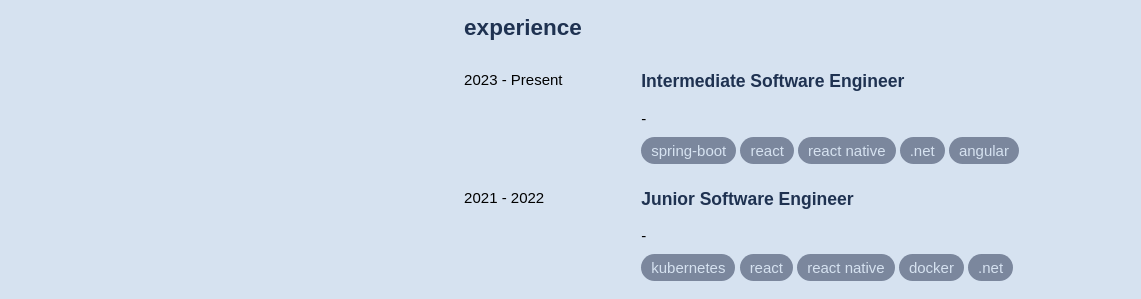
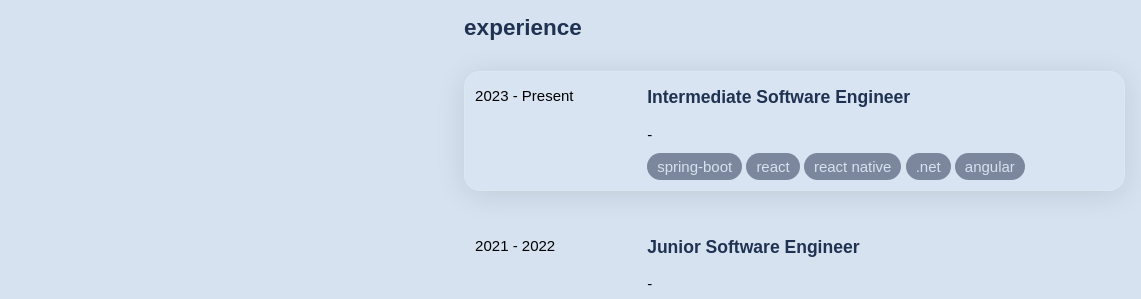
Before and after one commit to CBYMachumbe/CBYMachumbe.github.io, a plain HTML site: page index.html in a window 1280 px wide. In both pictures the pointer is over the element 933 px from the left and 576 px from the top of the page. Shown: the part 461-760 px from the top of the page, 139-1280 px from the left. Drawn offline with Linux system fonts and the light colour scheme; a web font is replaced by a local one.

Commit message:
Added glassmorphism

```diff
--- a/index.html
+++ b/index.html
@@ -11,7 +11,7 @@
       rel="stylesheet"
     />
     <link rel="stylesheet" type="text/css" href="./styles.css" />
-    <script src="./main.js"></script>
+    <script src="./main.js" defer></script>
 
     <title>Jacob Muzonde | Portfolio</title>
   </head>
@@ -109,7 +109,6 @@
                 </div>
               </div>
               <div class="timeline-item">
-
                 <div><span>2021 - 2022</span></div>
                 <div>
                   <h3>Junior Software Engineer</h3>
@@ -121,7 +120,6 @@
                     <span class="col-span-2">react native</span>
                     <span>docker</span>
                     <span>.net</span>
-
                   </div>
                 </div>
               </div>
--- a/styles.css
+++ b/styles.css
@@ -117,6 +117,17 @@ a {
   grid-template-columns: 0.3fr 1fr;
   gap: 2rem;
   margin-top: 30px;
+  padding: 15px 10px;
+  border: 1px solid transparent;
+}
+
+.timeline-item:hover {
+  background: rgba(255, 255, 255, 0.07);
+  border-radius: 16px;
+  box-shadow: 0 4px 30px rgba(0, 0, 0, 0.1);
+  backdrop-filter: blur(1.3px);
+  -webkit-backdrop-filter: blur(1.3px);
+  border: 1px solid rgba(255, 255, 255, 0.11);
 }
 
 .timeline-item h3 {
@@ -130,8 +141,6 @@ a {
   color: var(--clr-light-gray);
   text-align: center;
 }
-
-
 
 .projects {
   padding: 20px;
@@ -189,6 +198,10 @@ a {
     width: 25px;
   }
 
+  .timeline-item {
+    gap: .5rem;
+  }
+
   .tech {
     display: grid;
     grid-template-columns: repeat(2, .5fr);
```
